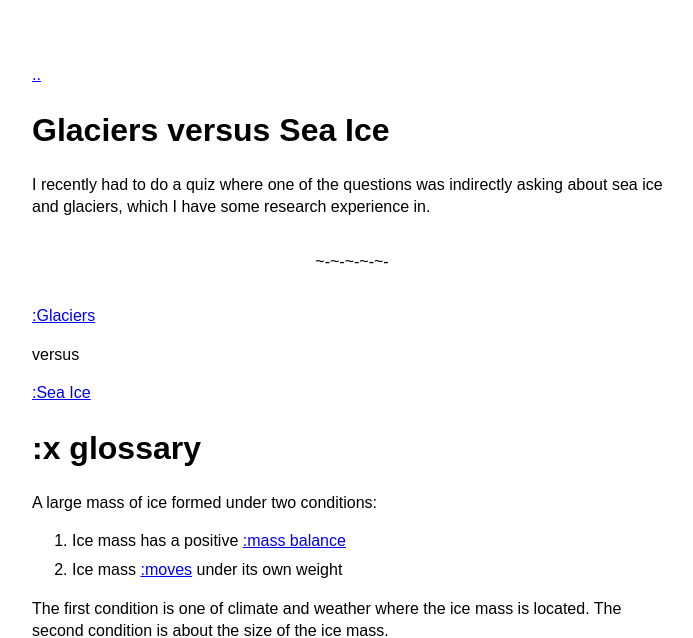
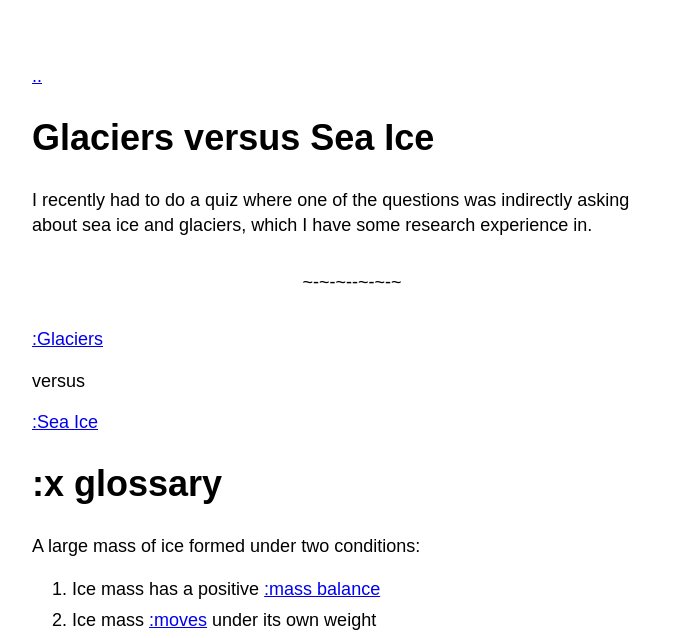
Before and after one commit to CocoaFlame/psychic-waffle, a Jekyll site: the page built from pages/GvSI.md, in a window 1280 px wide. Shown: the top 638 px of the page, without its empty margins (288-981 px from the left). Built offline with Jekyll 4.4.1, drawn with Linux system fonts in a browser that asks for light colours; some of the changed text lies outside the part shown; grey boxes are pictures that could not be loaded.

Commit message:
Editing GvSI

```diff
--- a/_sass/no-style-please.scss
+++ b/_sass/no-style-please.scss
@@ -26,7 +26,7 @@ html { height: 100%; }
 body {
   color: black;
   font-family: Bahnschrift, sans-serif;
-  font-size: 16px;
+  font-size: 18px;
   line-height: 1.4;
   margin: 0;
   min-height: 100%;
@@ -55,8 +55,8 @@ hr {
   text-align: center;
   border: 0;
 
-  &:before { content: '~-~-~' }
-  &:after { content: attr(data-content) '-~-~-' }
+  &:before { content: '~-~-~-' }
+  &:after { content: attr(data-content) '-~-~-~' }
 }
 
 table { width: 100%; }
--- a/pages/GvSI.md
+++ b/pages/GvSI.md
@@ -21,7 +21,7 @@ A large mass of ice formed under two conditions:
 1. Ice mass has a positive [:mass balance](#massbalance)
 2. Ice mass [:moves](#glaciermotion) under its own weight
 
-The first condition is one of climate and weather where the ice mass is located. The second condition is about the size of the ice mass.
+The first condition is one of climate and weather where the ice mass is located. The second condition is about the size of the ice mass. Glaciers are found in the [:polar regions](https://en.wikipedia.org/wiki/Polar_regions_of_Earth) and/or [:high mountain regions](https://en.wikipedia.org/wiki/Mountain_range).
 
 ![Nàłùdäy (Lowell Glacier), 2021](/psychic-waffle/images/Nàłùdäy.jpg)
 Nàłùdäy (Lowell Glacier), 2021
```
Also changed, not shown: other parts of pages/GvSI.md (+8 -1 lines).
